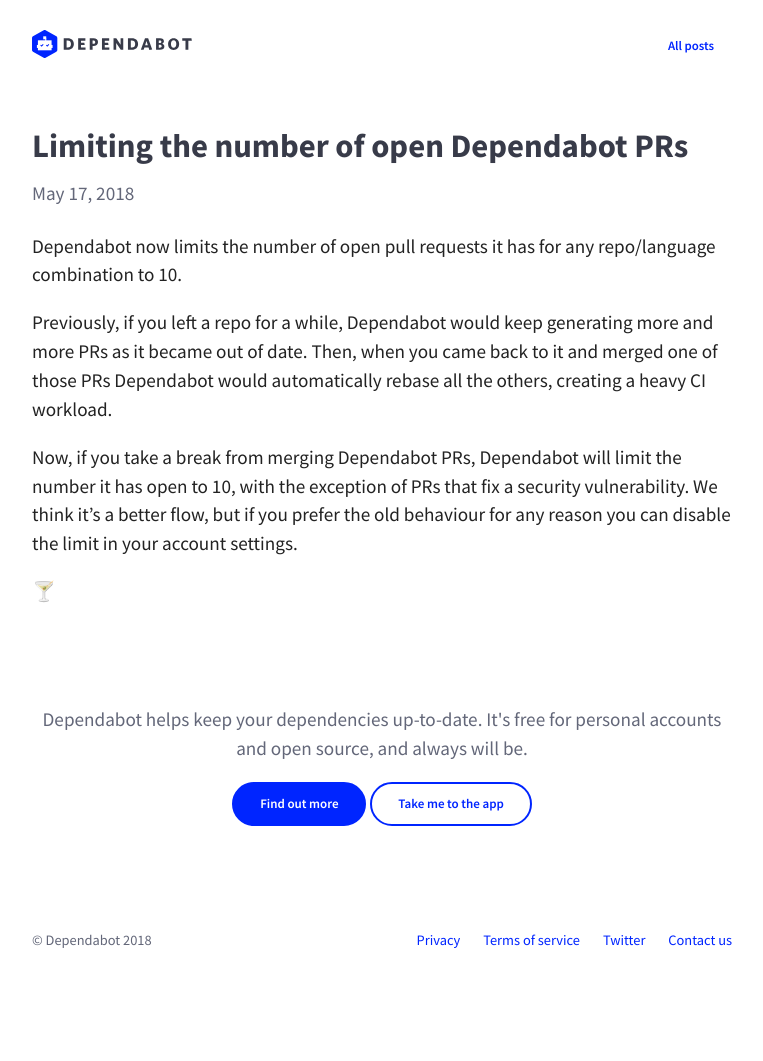
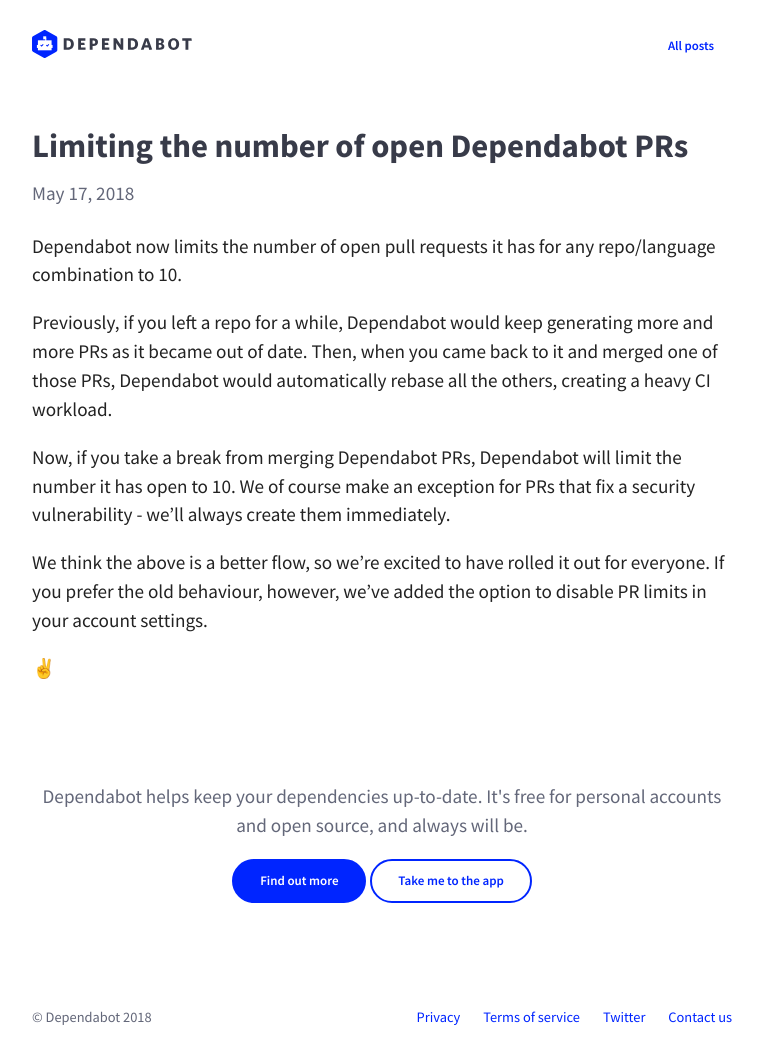
Before and after one commit to desenvolvedorIcotrade/App.bot, a Jekyll site: the page built from blog/_posts/2018-05-16-limiting-open-pull-requests.md, in a window 1280 px wide. Shown: the whole page, without its empty margins (258-1021 px from the left). Built offline with Jekyll 4.4.1, drawn with Linux system fonts in a browser that asks for light colours; nearby versions of some CDN libraries; before the commit the page ends 985 px from its top, so only the background shows below that.

Commit message:
Wordsmith blog post

```diff
--- a/blog/_posts/2018-05-16-limiting-open-pull-requests.md
+++ b/blog/_posts/2018-05-16-limiting-open-pull-requests.md
@@ -9,12 +9,15 @@
 
 Previously, if you left a repo for a while, Dependabot would keep generating
 more and more PRs as it became out of date. Then, when you came back to it and
-merged one of those PRs Dependabot would automatically rebase all the others,
+merged one of those PRs, Dependabot would automatically rebase all the others,
 creating a heavy CI workload.
 
 Now, if you take a break from merging Dependabot PRs, Dependabot will limit the
-number it has open to 10, with the exception of PRs that fix a security
-vulnerability. We think it's a better flow, but if you prefer the old behaviour
-for any reason you can disable the limit in your account settings.
+number it has open to 10.  We of course make an exception for PRs that fix a
+security vulnerability - we'll always create them immediately.
 
-🍸
+We think the above is a better flow, so we're excited to have rolled it out for
+everyone. If you prefer the old behaviour, however, we've added the option to
+disable PR limits in your account settings.
+
+✌️
```
